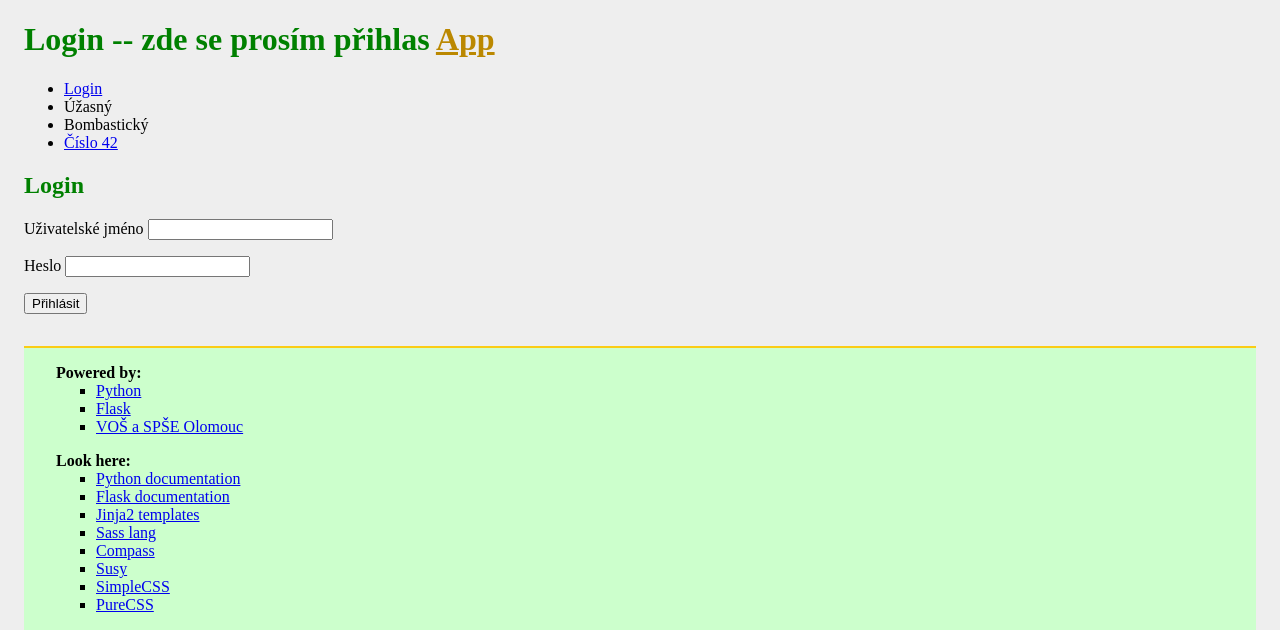
After one commit to Aklepop/telocvicna, a Flask app: page /login/ in a window 1280 px wide. The commit adds this page. Shown: the top 630 px of the page. Run offline with Flask 2, Linux system fonts and the light colour scheme.

Commit message:
začal jsem na tom dělat

```diff
--- a/webface/templates/base.html
+++ b/webface/templates/base.html
@@ -21,10 +21,10 @@
 
   <header>
     <h1>{%block header%}Flask{%endblock%}
-      <a href="{{url_for('index')}}">App</a></h1>
+      <a href="{{ url_for('index') }}">App</a></h1>
     <nav>
       <ul>
-        <li><a href="{{url_for('super')}}">Super</a></li>
+        <li><a href="{{ url_for('login') }}">Login</a></li>
         <li>Úžasný</li>
         <li>Bombastický</li>
         <li><a href="/number/42">Číslo 42</a></li>
--- /dev/null
+++ b/webface/templates/login.html
@@ -0,0 +1,18 @@
+{% extends "base.html" %}
+
+{% block header %}Login -- zde se prosím přihlas{% endblock %}
+
+
+{% block content %}
+
+<form method="post">
+
+<h1>Login</h1>
+
+<p>Uživatelské jméno <input name="jmeno" type="text" /></p>
+<p>Heslo <input name="heslo" type="password" /></p>
+<p><input type="submit" value="Přihlásit" /></p>
+
+</form>
+
+{% endblock content %}
--- a/webface/views.py
+++ b/webface/views.py
@@ -13,10 +13,12 @@ def index():
     return render_template('base.html')
 
 
-@app.route('/super/')
-def super():
-    text = "Dnes je máme programování, což mi udělalo velikou radost :-)"
-    return render_template('super.html', text=text)
+@app.route('/login/', methods=['GET', 'POST'])
+def login():
+    jmeno = request.form.get('jmeno')
+    heslo = request.form.get('heslo')
+    print(jmeno, heslo)
+    return render_template('login.html')
 
 
 @app.route('/number/<i>')
```
Also changed, not shown: webface/templates/super.html (deleted, +0 -10 lines).
